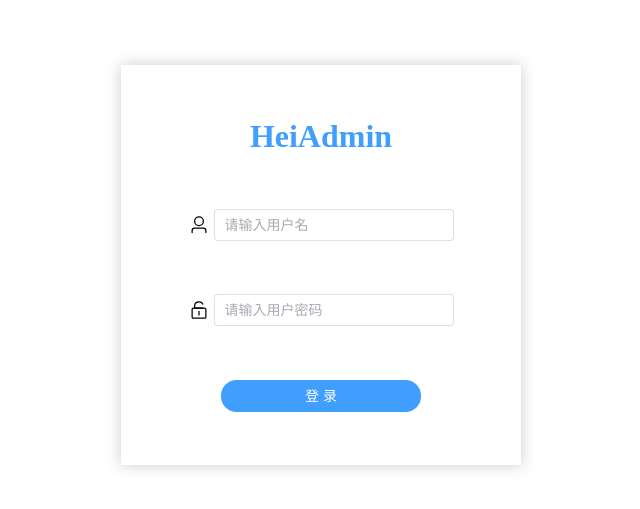
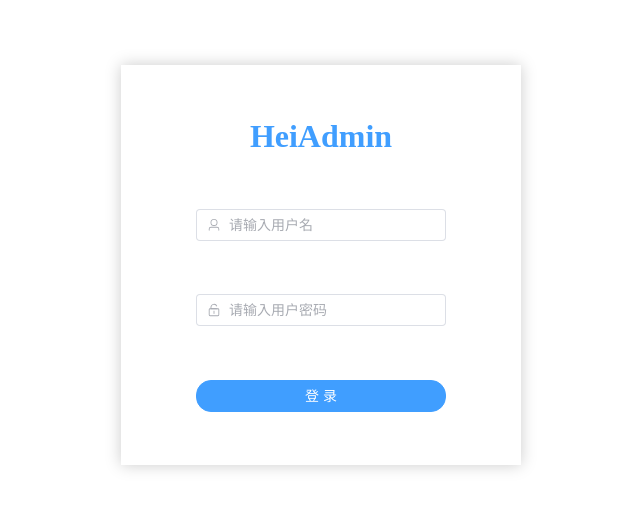
Before and after one commit to superiorlb/super-HeiAdmin, a Vue app: page /login in a window 1280 px wide. Shown: the part 135-644 px from the top of the page, without its empty margins (319-959 px from the left). Built offline with nearby package versions, Linux system fonts and the light colour scheme.

Commit message:
调整登录页面

```diff
--- a/src/views/login/login.vue
+++ b/src/views/login/login.vue
@@ -2,22 +2,10 @@
     <div id="main">
         <div class="content">
             <h1>HeiAdmin</h1>
-            <p>
-                <el-icon :size="20">
-                    <User />
-                </el-icon>
-                <el-input v-model.trim="user.name" placeholder="请输入用户名" clearable />
-            </p>
-            <p>
-                <el-icon :size="20">
-                    <Unlock />
-                </el-icon>
-                <el-input v-model.trim="user.password" placeholder="请输入用户密码" show-password clearable
+            <el-input v-model.trim="user.name" :prefix-icon="User" placeholder="请输入用户名" clearable />
+            <el-input v-model.trim="user.password" :prefix-icon="Unlock" placeholder="请输入用户密码" show-password clearable
                 @keydown.enter="Login" />
-            </p>
-            <p>
             <el-button type="primary" @click="Login">登 录</el-button>
-            </p>
         </div>
     </div>
 </template>
@@ -28,6 +16,7 @@ import { ElNotification } from 'element-plus'
 import { reactive } from 'vue';
 import { useRouter } from 'vue-router';
 import { useTokenStore } from '../../store/index'
+import { User, Unlock } from '@element-plus/icons-vue'
 const user = reactive({
     name: null,
     password: null
@@ -88,25 +77,23 @@ const Login = async () => {
         flex-direction: column;
         align-items: center;
         justify-content: space-evenly;
-        h1{
+
+        h1 {
             color: #409eff;
         }
 
-        p {
         display: flex;
         align-items: center;
 
         .el-input {
-                width: 240px;
-                margin-left: 5px;
+            width: 250px;
         }
 
         .el-button {
-                width: 200px;
+            width: 250px;
             border-radius: 15px;
 
         }
     }
 }
-}
 </style>
```
Lines whose indentation alone changed are shown as unchanged.
